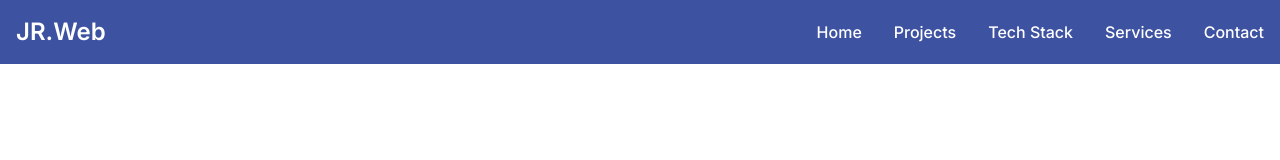
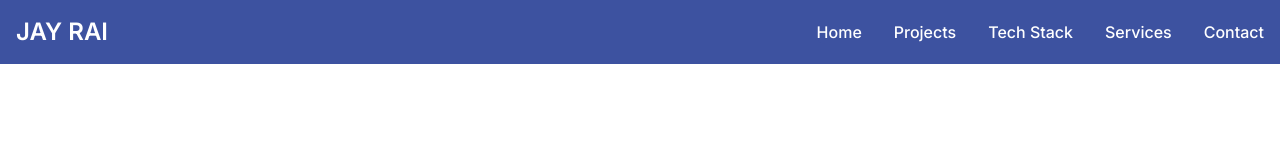
Before and after one commit to developerjay18/jayrai-web, a Next.js app: page / in a window 1280 px wide. Shown: the top 160 px of the page. Built offline with nearby package versions, Linux system fonts and the light colour scheme.

Commit message:
updating navbar logo name

```diff
--- a/src/components/Navbar/Navbar.tsx
+++ b/src/components/Navbar/Navbar.tsx
@@ -17,7 +17,7 @@ export default function Navbar({ className }: { className?: string }) {
           className="flex items-center space-x-3 rtl:space-x-reverse"
         >
           <span className="self-center text-2xl font-semibold whitespace-nowrap text-white">
-            JR.Web
+            JAY RAI
           </span>
         </Link>
         <button
```
